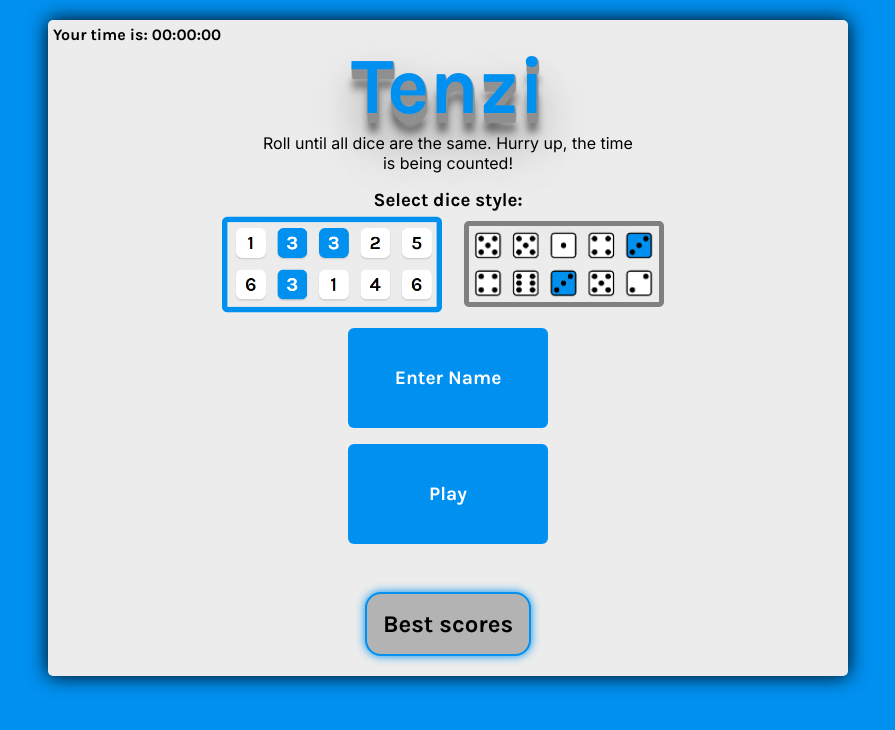
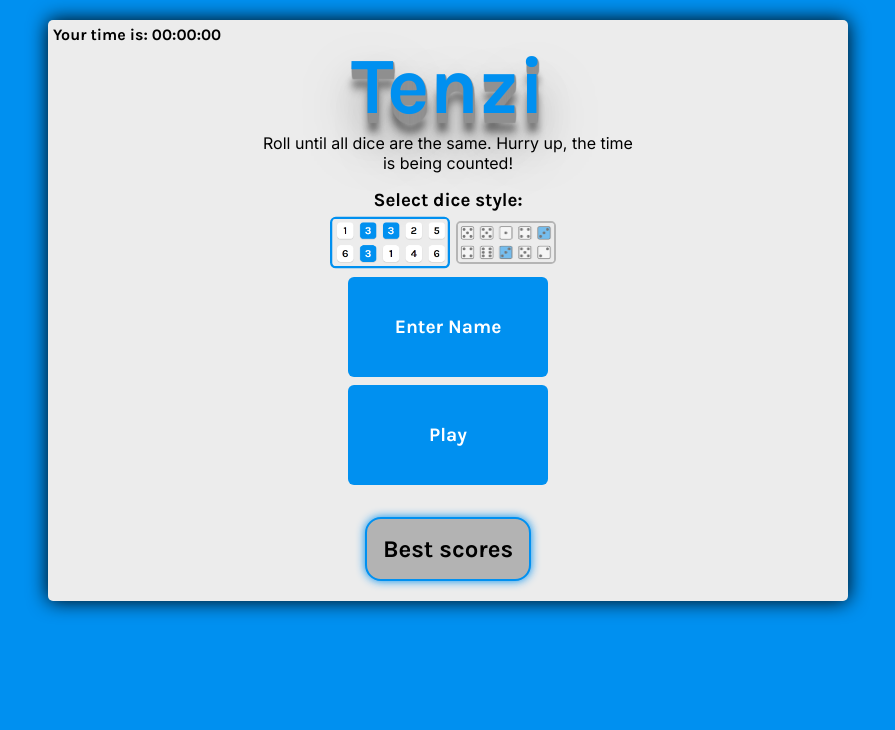
Before and after one commit to rhalupczok/Tenzies, a React (Create React App) app: page / in a window 1280 px wide. Shown: the top 730 px of the page, without its empty margins (192-1087 px from the left). Built offline with nearby package versions, Linux system fonts and the light colour scheme.

Commit message:
dice styling moved to separate component

```diff
--- a/src/App.tsx
+++ b/src/App.tsx
@@ -1,6 +1,7 @@
 import React from "react";
 import Die from "./components/die";
 import Stopwatch from "./components/stopwatch";
+import StyleSelection from "./components/styleselection";
 import Scoretable from "./components/scoretable";
 import WinPopup from "./components/winpopup";
 import { nanoid } from "nanoid";
@@ -156,11 +157,7 @@ export default function App() {
         }));
     };
 
-    const chosenStyle = {
-        transform: "scale(1.1)",
-        border: "5px solid #0090f0",
-    };
-
+    // setting the dice style - passed as props to StyleSelection component
     const setDiceStyle = (style: number) => {
         setPlayer((prevState) => ({
             ...prevState,
@@ -202,12 +199,11 @@ export default function App() {
                     </div>
                 )
             }
-            {
+
+            {player.win && (
                 //display confetti and winPopup container when player win (property win is changed in first useEffect on the top of App.tsx)
-                player.win && <Confetti />
-            }
-            {player.win && (
                 <div className="winPopup">
+                    <Confetti />
                     <WinPopup result={player} />
                     <button
                         className="btn"
@@ -233,49 +229,23 @@ export default function App() {
                 running={running}
                 winFlag={player.win}
             />
-
             <p className="instructions">
                 Roll until all dice are the same. Hurry up, the time is being
                 counted!
             </p>
-            {play && <div className="dice-container">{diceElements}</div>}
-            {!play && (
-                <div className="style-selection">
-                    <h3 className="style-selection--header">
-                        Select dice style:
-                    </h3>
-                    <div className="style-selection--buttons">
-                        <img
-                            src={require("./images/dice_numbers.png")}
-                            alt="dice_numbers"
-                            className="style-selection--imgBtn"
-                            style={
-                                !player.selectedDiceStyle
-                                    ? chosenStyle
-                                    : undefined
-                            }
-                            onClick={() => setDiceStyle(0)}
-                        />
-                        <img
-                            src={require("./images/dice_symbols.png")}
-                            alt="dice_symbols"
-                            className="style-selection--imgBtn"
-                            style={
-                                player.selectedDiceStyle
-                                    ? chosenStyle
-                                    : undefined
-                            }
-                            onClick={() => setDiceStyle(1)}
-                        />
-                    </div>
+            {play ? (
+                <div className="gameWindow">
+                    <div className="dice-container">{diceElements}</div>
+                    <button className="btn" onClick={rollDice}>
+                        Roll
+                    </button>
                 </div>
-            )}
-            {play ? (
-                <button className="btn" onClick={rollDice}>
-                    Roll
-                </button>
             ) : (
-                <div className="start-buttons">
+                <div className="menuWindow">
+                    <StyleSelection
+                        selectedDiceStyle={player.selectedDiceStyle}
+                        setDiceStyle={(style: number) => setDiceStyle(style)}
+                    />
                     <button
                         className="btn"
                         onClick={() => {
--- /dev/null
+++ b/src/components/styleselection.tsx
@@ -0,0 +1,37 @@
+import React from "react";
+
+interface Props {
+    selectedDiceStyle: number;
+    setDiceStyle: (style: number) => void;
+}
+const StyleSelection: React.FC<Props> = (props) => {
+    const chosenStyle = {
+        transform: "scale(1.2)",
+        opacity: "1",
+        border: "2px solid #0090f0",
+    };
+
+    return (
+        <div className="style-selection">
+            <h3 className="style-selection--header">Select dice style:</h3>
+            <div className="style-selection--buttons">
+                <img
+                    src={require("../images/dice_numbers.png")}
+                    alt="dice_numbers"
+                    className="style-selection--imgBtn"
+                    style={!props.selectedDiceStyle ? chosenStyle : undefined}
+                    onClick={() => props.setDiceStyle(0)}
+                />
+                <img
+                    src={require("../images/dice_symbols.png")}
+                    alt="dice_symbols"
+                    className="style-selection--imgBtn"
+                    style={props.selectedDiceStyle ? chosenStyle : undefined}
+                    onClick={() => props.setDiceStyle(1)}
+                />
+            </div>
+        </div>
+    );
+};
+
+export default StyleSelection;
--- a/src/index.css
+++ b/src/index.css
@@ -61,24 +61,34 @@ main {
 .style-selection--buttons {
     display: flex;
     flex-direction: row;
-    column-gap: 2rem;
+    column-gap: 1rem;
     justify-content: center;
     align-items: center;
-    margin: 10px 0 20px 0;
+    margin: 10px 0 5px 0;
 }
 
 .style-selection--imgBtn {
-    width: 200px;
+    width: 100px;
     border-radius: 0.3rem;
-    border: 5px solid grey;
+    border: 2px solid grey;
     cursor: pointer;
+    opacity: 0.5;
 }
 
 .style-selection--imgBtn:hover {
-    transform: scale(1.1);
-    border: 5px solid #0090f0;
+    transform: scale(1.2);
+    opacity: 1;
+    border: 2px solid #0090f0;
+    box-shadow: 0 0 5px #0090f0;
+    z-index: 1;
 }
 
+.gameWindow {
+    display: flex;
+    flex-direction: column;
+    justify-content: center;
+    align-items: center;
+}
 .dice-container {
     display: grid;
     grid-template: auto auto / repeat(5, 1fr);
@@ -121,10 +131,12 @@ main {
     box-shadow: inset 5px 5px 10px -3px rgba(0, 0, 0, 0.9);
 }
 
-.start-buttons {
+.menuWindow {
     display: flex;
     flex-direction: column;
-    gap: 1rem;
+    gap: 0.5rem;
+    align-items: center;
+    justify-content: center;
 }
 
 .user-name--container {
@@ -138,6 +150,7 @@ main {
     justify-content: center;
     gap: 1rem;
     border-radius: 5px;
+    z-index: 2;
 }
 
 #user {
@@ -158,7 +171,7 @@ main {
 }
 
 .scoretable {
-    margin-top: 3rem;
+    margin-top: 2rem;
     padding: 1rem;
     border: 2px solid #0090f0;
     border-radius: 1rem;
```
